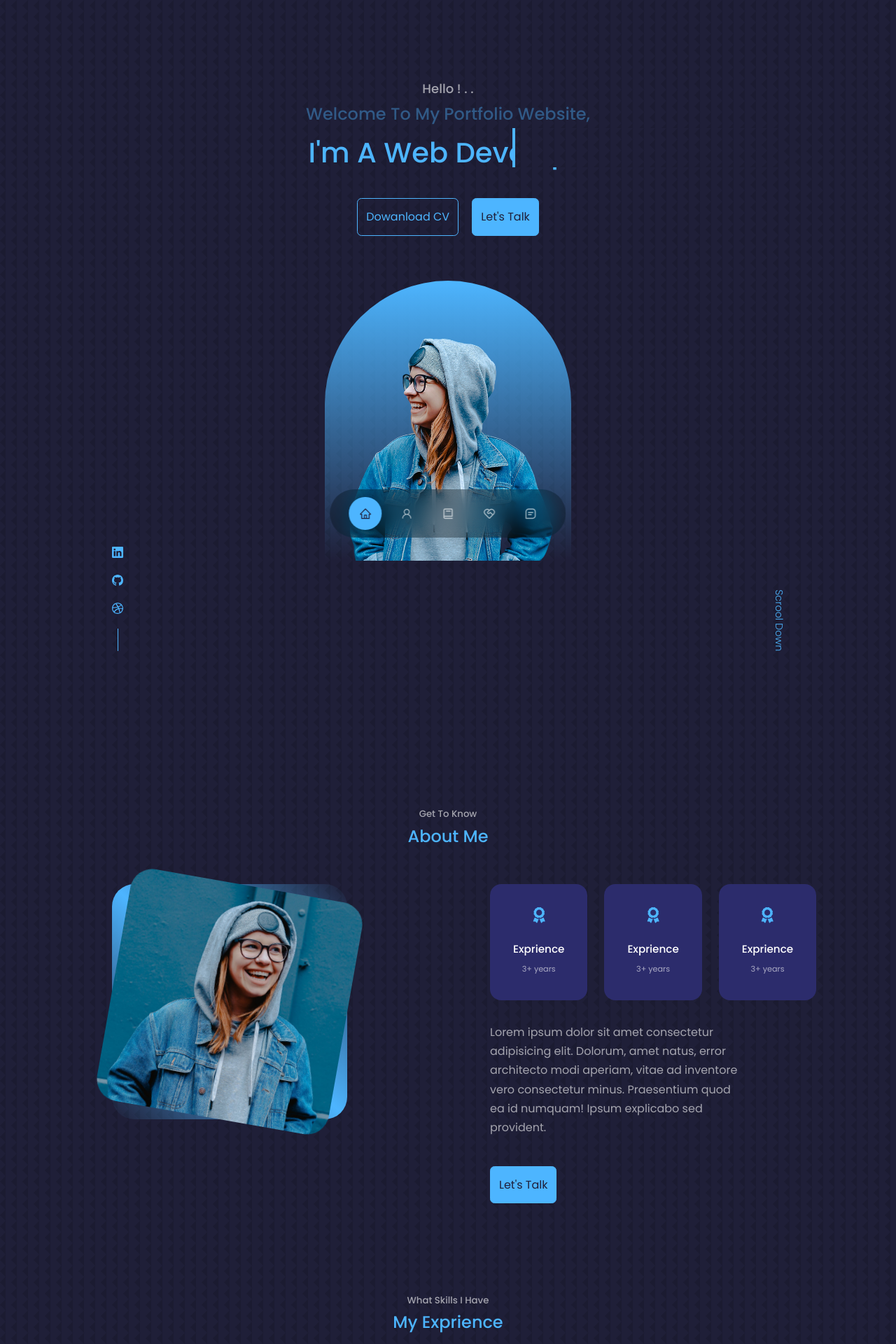
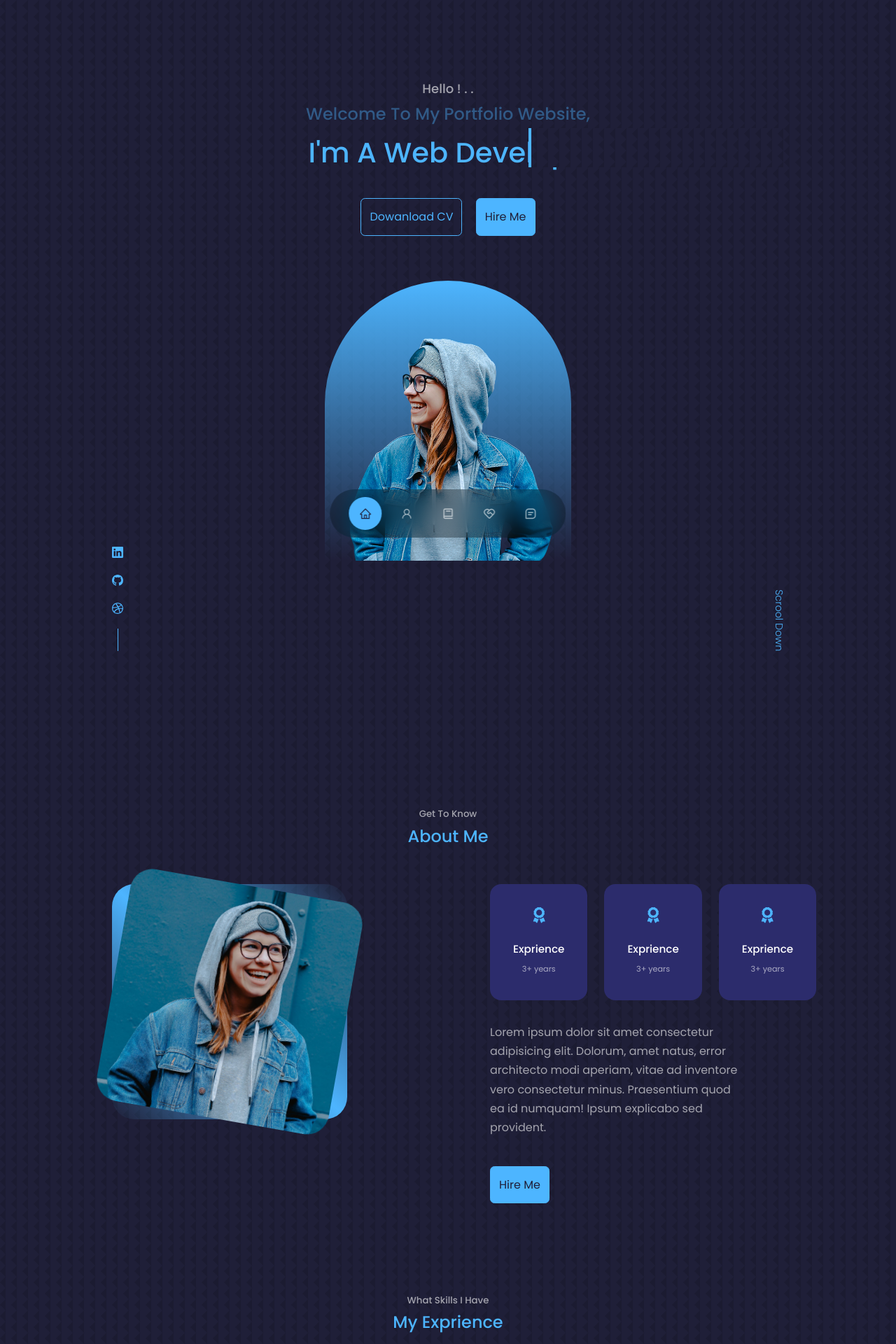
Before and after one commit to MrMADS28289/My-Portfolio-Website, a React (Create React App) app: page / in a window 1280 px wide. Shown: the top 1920 px of the page at 70% size. Built offline with nearby package versions, Linux system fonts and the light colour scheme.

Commit message:
project update

```diff
--- a/src/Components/About/About.js
+++ b/src/Components/About/About.js
@@ -41,7 +41,7 @@ const About = () => {
                         Lorem ipsum dolor sit amet consectetur adipisicing elit. Dolorum, amet natus, error architecto modi aperiam, vitae ad inventore vero consectetur minus. Praesentium quod ea id numquam! Ipsum explicabo sed provident.
                     </p>
 
-                    <a href="#contact" className='btn btn-primary'>Let's Talk</a>
+                    <a href="#contact" className='btn btn-primary'>Hire Me</a>
 
                 </div>
             </div>
--- a/src/Components/Footer/Footer.css
+++ b/src/Components/Footer/Footer.css
@@ -8,6 +8,7 @@ footer {
     justify-content: center;
     align-items: center;
     flex-direction: column;
+    margin-top: 250px;
 }
 
 /* footer .social_icon */
--- a/src/Components/Header/CTA.jsx
+++ b/src/Components/Header/CTA.jsx
@@ -5,7 +5,7 @@ const CTA = () => {
     return (
         <div className='cta'>
             <a href={CV} download className='btn'>Dowanload CV</a>
-            <a href="" className='btn btn-primary'>Let's Talk</a>
+            <a href="" className='btn btn-primary'>Hire Me</a>
         </div>
     );
 };
```
